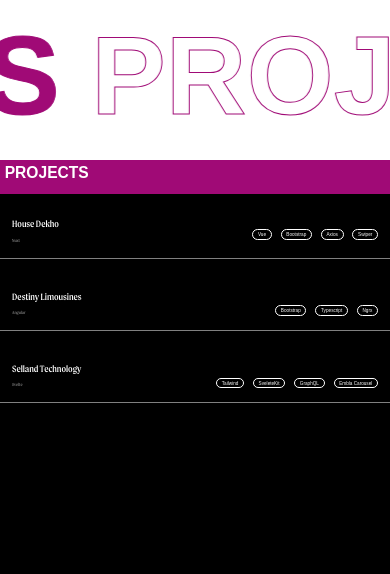
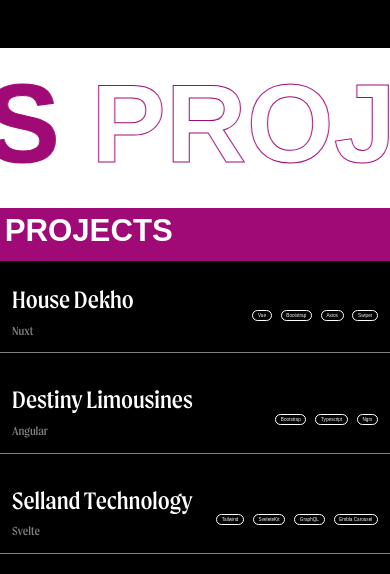
Before and after one commit to ait-varun/varun-portfolio, a Next.js app: page /components/projects in a window 390 px wide. Shown: the top 574 px of the page. Built offline with nearby package versions, Linux system fonts and the light colour scheme.

Commit message:
updated projects

```diff
--- a/src/app/components/projects/page.module.css
+++ b/src/app/components/projects/page.module.css
@@ -109,3 +109,26 @@
     transform: translateX(-40.1%);
   }
 }
+
+
+/* Mobile */
+@media (max-width: 700px) {
+  .marqueeProject {
+    padding-top: 3rem;
+  }
+  .projectHeader h1 {
+    font-size: 8vw !important;
+  }
+  .projectLeftContent h2{
+    font-size: 6.5vw !important;
+  }
+ .projectLeftContent h6{
+    font-size: 3.2vw !important;
+  }
+  .projectRightContent{
+    text-align: right;
+  }
+  .projectRightContent span{
+    font-size:1.2vw !important;
+  }
+}
```
